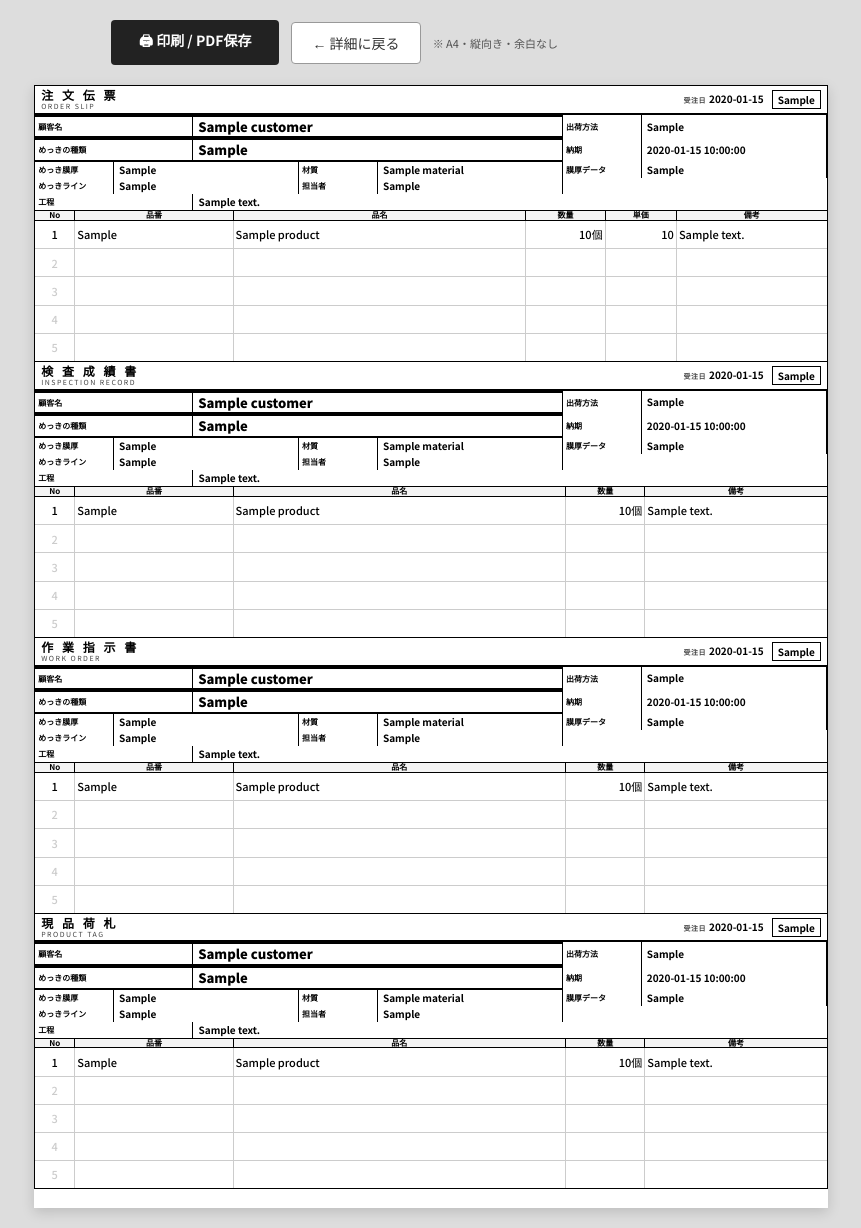
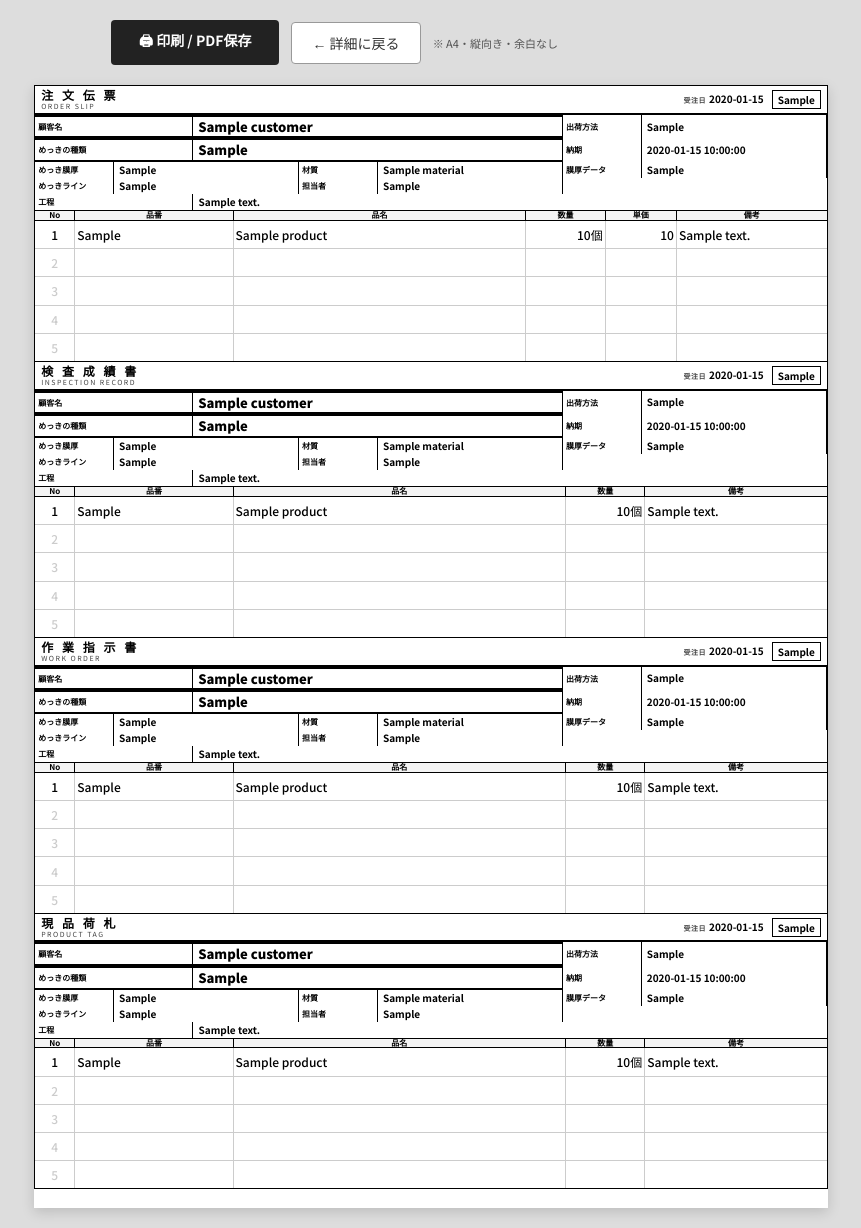
Before and after one commit to soken0113-arch/mekki-app-, a Flask app: template templates/print_multi.html in a window 1280 px wide. Shown: the whole page, without its empty margins (209-1070 px from the left). Run offline with Flask 3, Linux system fonts and the light colour scheme; the template is opened without the code that fills it: most values are stand-ins (such as "Sample title", 1, 10 or a date in 2020); some libraries are stand-ins or nearby versions.

Commit message:
明細テーブルのフォントサイズを12pxに変更

```diff
--- a/templates/print_multi.html
+++ b/templates/print_multi.html
@@ -119,7 +119,7 @@
     .items-table thead th:last-child { border-right: none; }
     .items-table tbody td {
       border-bottom: 1px solid #ccc; border-right: 1px solid #ccc;
-      padding: 0px 2px; font-size: 11px; font-weight: 500;
+      padding: 0px 2px; font-size: 12px; font-weight: 500;
       line-height: 1.1; vertical-align: middle;
     }
     .items-table tbody td:last-child { border-right: none; }
```
